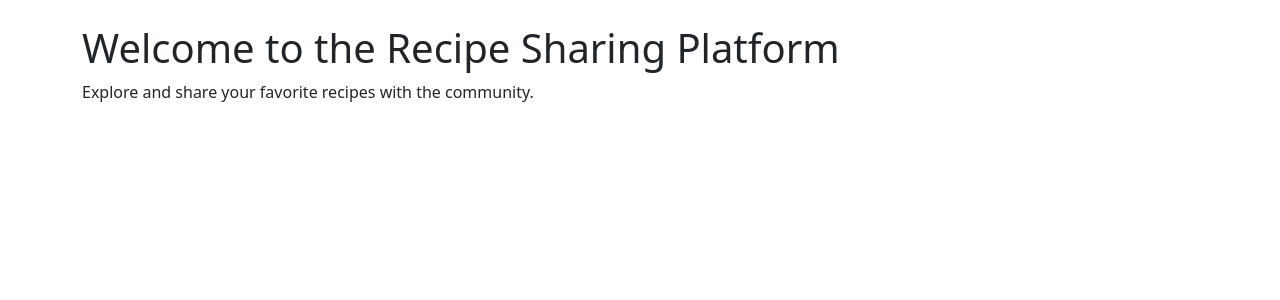
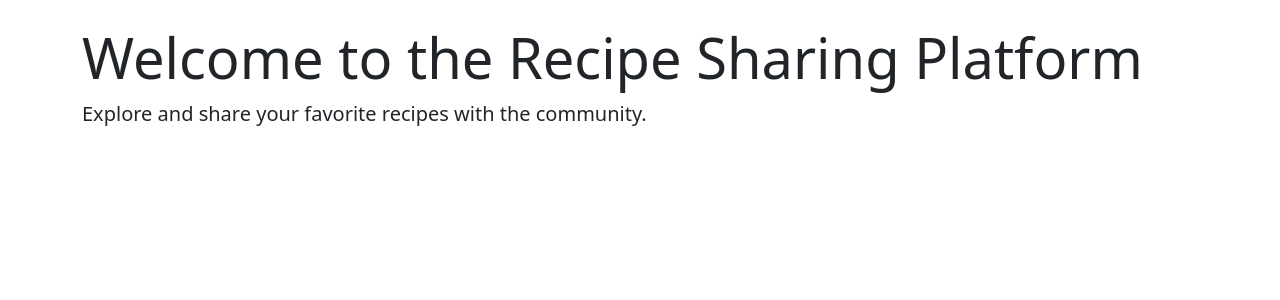
Before and after one commit to VanLance/tom_capstone, a Flask app: template templates/index.html in a window 1280 px wide. Shown: the part 56-356 px from the top of the page. Run offline with Flask 3, Linux system fonts and the light colour scheme; the template is opened without the code that fills it, so the values that code supplies are empty.

Commit message:
Update index.html

```diff
--- a/templates/index.html
+++ b/templates/index.html
@@ -1,6 +1,10 @@
 {% extends 'base.html' %}
 
 {% block content %}
-<h1>Welcome to the Recipe Sharing Platform</h1>
-<p>Explore and share your favorite recipes with the community.</p>
+<div class="jumbotron">
+  <h1 class="display-4">Welcome to the Recipe Sharing Platform</h1>
+  <p class="lead">Explore and share your favorite recipes with the community.</p>
+</div>
 {% endblock %}
+
+# Adding a class and div will provide a clean and user-friendly user interface for the recipe sharing platform suing Bootstrap CSS framework.
```
